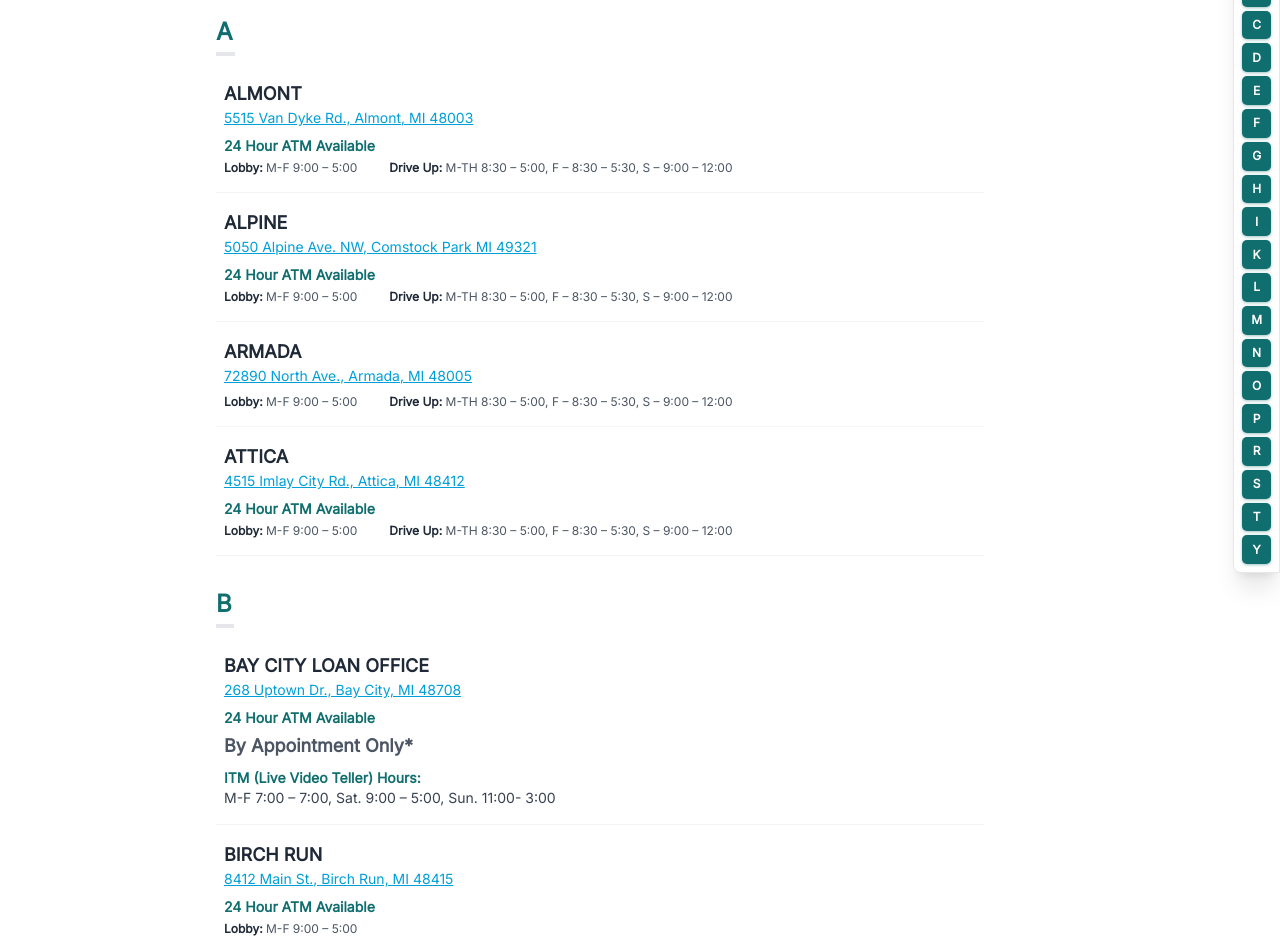
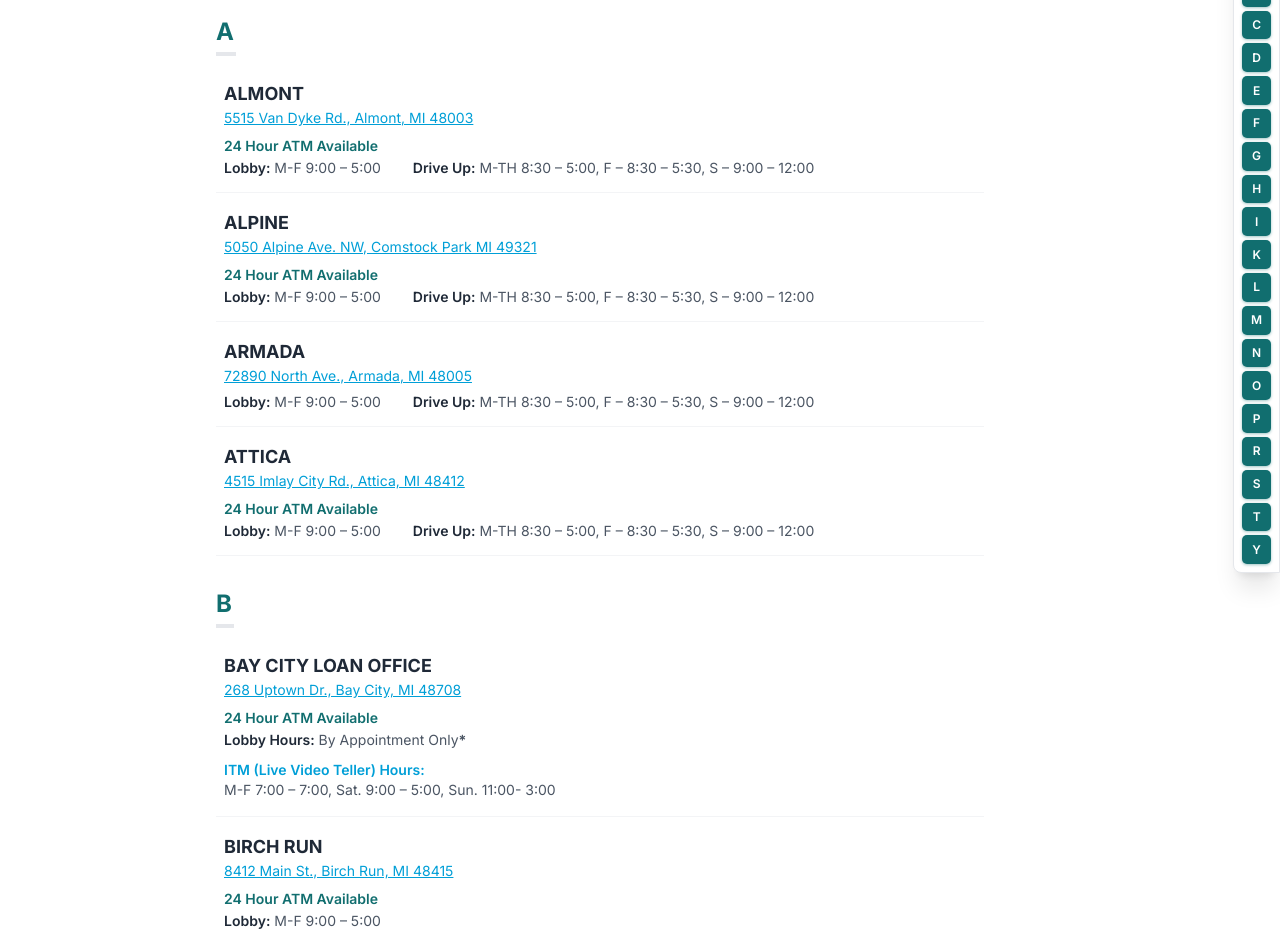
Before and after one commit to ChoiceOneBankLocations/locations, a plain HTML site: page index.html in a window 1280 px wide. Shown: the part 112-1051 px from the top of the page. Drawn offline with nearby package versions, Linux system fonts and the light colour scheme.

Commit message:
Update index.html

```diff
--- a/index.html
+++ b/index.html
@@ -5,7 +5,7 @@
     <meta name="viewport" content="width=device-width, initial-scale=1.0">
     <title>ChoiceOne Bank Locations</title>
     <script src="https://cdn.tailwindcss.com"></script>
-    <link href="https://fonts.googleapis.com/css2?family=Inter:wght+300;400;600;700&display=swap" rel="stylesheet">
+    <link href="https://fonts.googleapis.com/css2?family=Inter:wght@300;400;600;700&display=swap" rel="stylesheet">
     <style>
         /* ChoiceOne Brand Colors */
         :root {
@@ -18,6 +18,14 @@
         .bg-teal { background-color: var(--color-teal); }
         .text-cyan { color: var(--color-cyan); }
         .text-brand-teal { color: var(--color-teal); }
+        /* Custom class for the Loan Office asterisk to maintain font/size but increase weight */
+        .loan-asterisk { font-weight: 700; }
+
+        /* Standardize the look of the hours text itself */
+        .hours-text-normal {
+            color: #4b5563; /* Tailwind gray-700 equivalent for consistency */
+            font-size: 0.875rem; /* text-sm equivalent */
+        }
 
         body {
             font-family: 'Inter', sans-serif;
@@ -90,7 +98,7 @@
             { name: "Birch Run", address: "8412 Main St., Birch Run, MI 48415", lobby: "M-F 9:00 – 5:00", driveUp: "Live Video Teller Available", section: "B", hasATM24: true, isITM: true, type: "Branch" },
             // ITM Location
             { name: "Brighton", address: "134 North First Street, Brighton, MI 48116", lobby: "M-F 9:00 – 5:00", driveUp: "Live Video Teller Available", section: "B", hasATM24: true, isITM: true, type: "Branch" },
-            // ITM Location
+            // ITM Location - Name contains ATM, so no 'ATM ONLY' text is needed in hours section
             { name: "Burt - ATM/ITM", address: "10811 Albee Road, Burt, MI 48417", lobby: "ATM Only", driveUp: "Live Video Teller Available", section: "B", hasATM24: true, isITM: true, type: "ATM Only" },
 
             // C Section
@@ -98,6 +106,7 @@
             { name: "Cedar Springs", address: "4170 17 Mile Rd., NE, Cedar Springs, MI 49319", lobby: "M-F 9:00 – 5:00, S – 9:00 – 12:00", driveUp: "M-TH 8:30 – 5:00, F – 8:30 – 5:30, S – 9:00 – 12:00", section: "C", hasATM24: true, isITM: false, type: "Branch" },
             // ITM Location
             { name: "Chesaning", address: "12771 Brady Rd., Chesaning, MI 48616", lobby: "M-F 9:00 – 5:00, S – 9:00 – 12:00", driveUp: "Live Video Teller Available", section: "C", hasATM24: true, isITM: true, type: "Branch" },
+            // ATM Only Location - Name contains ATM, so no 'ATM ONLY' text is needed in hours section
             { name: "Chesaning - ATM", address: "148 S Chapman St., Chesaning, MI 48616", lobby: "ATM Only", driveUp: "ATM Only (No Drive Up Hours listed)", section: "C", hasATM24: true, isITM: false, type: "ATM Only" },
             { name: "Coopersville", address: "661 West Randall, Coopersville, MI 49404", lobby: "M-F 9:00 – 5:00", driveUp: "M-TH 8:30 – 5:00, F – 8:30 – 5:30, S – 9:00 – 12:00", section: "C", hasATM24: true, isITM: false, type: "Branch" },
 
@@ -112,7 +121,7 @@
             { name: "Fenton", address: "175 N Leroy St., Fenton, MI 48430", lobby: "M-F 9:00 – 5:00, S – 9:00 – 12:00", driveUp: "Live Video Teller Available", section: "F", hasATM24: true, isITM: true, type: "Branch" },
             // ITM Location
             { name: "Fenton: Silver Parkway", address: "15095 Silver Parkway, Fenton, MI 48430", lobby: "M-F 9:00 – 5:00", driveUp: "Live Video Teller Available", section: "F", hasATM24: true, isITM: true, type: "Branch" },
-            // ITM Location
+            // ITM Location - Name contains ATM, so no 'ATM ONLY' text is needed in hours section
             { name: "Fenton: Thompson Rd ATM", address: "3237 W Thompson Rd., Fenton, MI 48430", lobby: "ATM Only", driveUp: "Live Video Teller Available", section: "F", hasATM24: true, isITM: true, type: "ATM Only" },
             // ITM Location
             { name: "Fenton: VG's Food Center", address: "18005 Silver Parkway, Fenton, MI 48430", lobby: "M-F 11:00 – 7:00, Sat. 11:00 – 5:00, Sun. 11:00- 3:00", driveUp: "Live Video Teller Available", section: "F", hasATM24: true, isITM: true, type: "Branch" },
@@ -145,12 +154,14 @@
             { name: "Kent City", address: "450 W. Muskegon, Kent City, MI 49330", lobby: "M-F 9:00 – 5:00, S – 9:00 – 12:00", driveUp: "M-TH 8:30 – 5:00, F – 8:30 – 5:30, S – 9:00 – 12:00", section: "K", hasATM24: true, isITM: false, type: "Branch" },
 
             // L Section
+            // ATM Only Location - Name contains ATM, so no 'ATM ONLY' text is needed in hours section
             { name: "Lapeer Downtown - ATM Only", address: "305 Pine St., Lapeer, MI 48446", lobby: "ATM Only", driveUp: "ATM Only (No Drive Up Hours listed)", section: "L", hasATM24: true, isITM: false, type: "ATM Only" },
             // Loan Office Logic Applied
             { name: "Lapeer Downtown (and Wealth Management)", address: "83 W. Nepessing St., Lapeer, MI 48446", lobby: "By Appointment Only", driveUp: "None listed", section: "L", hasATM24: true, isITM: false, type: "Loan Office" },
             { name: "Lapeer South", address: "637 S. Main St. (M-24), Lapeer, MI 48446", lobby: "M-F 9:00 – 5:00, S – 9:00 – 12:00", driveUp: "M-F 8:30 – 6:00, S – 9:00 – 12:00", section: "L", hasATM24: true, isITM: false, type: "Branch" },
             // ITM Location
             { name: "Linden", address: "107 Main Street, Linden, MI 48451", lobby: "M-F 9:00 – 5:00, S – 9:00 – 12:00", driveUp: "Live Video Teller Available", section: "L", hasATM24: true, isITM: true, type: "Branch" },
+            // ATM Only Location - Name contains ATM, so no 'ATM ONLY' text is needed in hours section
             { name: "Linden Alpine Marketplace - ATM", address: "604 W Broad St., Linden, MI 48451", lobby: "ATM Only", driveUp: "ATM Only (No Drive Up Hours listed)", section: "L", hasATM24: true, isITM: false, type: "ATM Only" },
 
             // M Section
@@ -179,6 +190,7 @@
 
             // R Section
             { name: "Ravenna", address: "3069 Slocum Rd., Ravenna, MI 49451", lobby: "M-F 9:00 – 5:00", driveUp: "M-TH 8:30 – 5:00, F – 8:30 – 5:30, S – 9:00 – 12:00", section: "R", hasATM24: true, isITM: false, type: "Branch" },
+            // ATM Only Location - Name contains ATM, so no 'ATM ONLY' text is needed in hours section
             { name: "Rockford - ATM Only", address: "2770 10 Mile Rd., Rockford, MI 49341", lobby: "ATM Only", driveUp: "ATM Only (No Drive Up Hours listed)", section: "R", hasATM24: true, isITM: false, type: "ATM Only" },
             { name: "Rockford – Division", address: "590 E. Division St. NE, Rockford, MI 49341", lobby: "M-F 9:00 – 5:00", driveUp: "M-TH 8:30 – 5:00, F – 8:30 – 5:30, S – 9:00 – 12:00", section: "R", hasATM24: true, isITM: false, type: "Branch" },
 
@@ -199,7 +211,7 @@
             { name: "Thomas Township", address: "7590 Gratiot Rd., Saginaw, MI 48609", lobby: "M-F 9:00 – 5:00, S – 9:00 – 12:00", driveUp: "Live Video Teller Available", section: "T", hasATM24: true, isITM: true, type: "Branch" },
 
             // Y Section
-            { name: "Yale", address: "3 N. Main St., Yale, MI 48097", lobby: "M-F 9:00 – 5:00, S – 9:00 – 12:00", driveUp: "M-TH 8:30 – 5:00, F – 8:30 – 5:30, S – 9:00 – 12:00", section: "Y", hasATM24: true, isITM: false, type: "Branch" },
+            { name: "Yale", address: "3 N. Main St., Yale, MI 40000", lobby: "M-F 9:00 – 5:00, S – 9:00 – 12:00", driveUp: "M-TH 8:30 – 5:00, F – 8:30 – 5:30, S – 9:00 – 12:00", section: "Y", hasATM24: true, isITM: false, type: "Branch" },
 
         ];
 
@@ -274,45 +286,60 @@
                         const searchQuery = `${location.name} ChoiceOne Bank, ${addressText}`;
                         const mapUrl = getMapUrl(searchQuery);
 
-                        // Determine Hours Content Based on Location Type
+                        // Initialize content variables
                         let hoursContent = '';
                         let hoursClass = 'flex flex-wrap gap-x-8 gap-y-1 text-sm md:text-xs';
-                        let driveUpHoursDisplay = location.driveUp || 'None listed';
+                        let atmNote = '';
+                        let itmNote = '';
 
 
-                        if (location.type === "ATM Only") {
-                            // ATM ONLY
-                            hoursContent = `<p class="text-gray-600 font-semibold text-lg">ATM ONLY</p>`;
-                            hoursClass = 'text-center';
-                        } else if (location.type === "Loan Office") {
-                            // LOAN OFFICE / WEALTH MANAGEMENT
+                        // --- ATM NOTE (always first after address) ---
+                        if (location.hasATM24 === true) {
+                            atmNote = '<p class="text-sm font-semibold text-teal mt-1">24 Hour ATM Available</p>';
+                        }
 
-                            // *** CRITICAL FIX: Only set this hours content if the location is NOT an ITM office. ***
-                            // For ITM Loan Offices (like Bay City), the ITM hours will serve as the primary visible hours.
-                            if (!location.isITM) {
-                                hoursContent = `<p class="text-gray-600 font-semibold text-lg">By Appointment Only*</p>`;
+
+                        // --- HOURS CONTENT LOGIC ---
+
+                        const isNamedATM = location.name.toUpperCase().includes("ATM");
+                        const isATMOnly = location.type === "ATM Only";
+                        const isLoanOffice = location.type === "Loan Office";
+
+
+                        if (isATMOnly) {
+                             // If it's an ATM-Only location, suppress the hours content block entirely
+                             // if the ATM label is in the name, otherwise show "ATM ONLY".
+                             if (!isNamedATM) {
+                                hoursContent = `<p class="text-gray-600 font-semibold text-lg">ATM ONLY</p>`;
                                 hoursClass = 'text-center';
-                            } else {
-                                // For ITM Loan Offices, we skip this block entirely so the area is clean for the ITM note.
+                             } else {
                                 hoursContent = ``;
                                 hoursClass = '';
-                            }
-
-                            driveUpHoursDisplay = null; // Suppress Drive-Up line for all Loan Offices
-
+                             }
+                        } else if (isLoanOffice) {
+                            // LOAN OFFICE / WEALTH MANAGEMENT
+                            hoursContent = `
+                                <p class="hours-text-normal">
+                                    <span class="font-semibold text-gray-800">Lobby Hours:</span> By Appointment Only<span class="loan-asterisk">*</span>
+                                </p>
+                            `;
+                            // Use standard hours class for left alignment
+                            hoursClass = 'flex flex-wrap gap-x-8 gap-y-1 text-sm md:text-xs';
                         } else {
                             // STANDARD BRANCH LOGIC
                             const lobbyText = location.lobby || 'None listed';
+                            let driveUpHoursDisplay = location.driveUp || 'None listed';
 
                             hoursContent = `
-                                <p class="text-gray-600">
+                                <p class="hours-text-normal">
                                     <span class="font-semibold text-gray-800">Lobby:</span> ${lobbyText}
                                 </p>
                             `;
 
+                            // Only show Drive Up if it's actual hours or "None listed", not the ITM placeholder
                             if (driveUpHoursDisplay && driveUpHoursDisplay !== 'None listed' && driveUpHoursDisplay !== 'Live Video Teller Available') {
                                 hoursContent += `
-                                    <p class="text-gray-600">
+                                    <p class="hours-text-normal">
                                         <span class="font-semibold text-gray-800">Drive Up:</span> ${driveUpHoursDisplay}
                                     </p>
                                 `;
@@ -320,31 +347,21 @@
                             hoursClass = 'flex flex-wrap gap-x-8 gap-y-1 text-sm md:text-xs';
                         }
 
-                        // Conditional ITM Note (applied to all location types with ITM)
-                        let itmNote = '';
-                        // For ITM Loan Offices (like Bay City), show the By Appointment note BEFORE the hours.
-                        if (location.isITM === true && location.type === "Loan Office") {
-                             itmNote += `<p class="text-gray-600 font-semibold text-lg mb-2">By Appointment Only*</p>`;
-                        }
 
+                        // --- ITM NOTE LOGIC (Always a separate block) ---
                         if (location.isITM === true) {
-                            itmNote += `
-                                <div class="mt-1 text-sm text-center md:text-left">
-                                    <p class="font-semibold text-brand-teal">ITM (Live Video Teller) Hours:</p>
-                                    <p class="text-gray-700">${ITM_HOURS_TEXT}</p>
+                            // Add a top margin for spacing, adjusting if no hours content was rendered (e.g. Loan Office with only ITM or Named ATM Only)
+                            const topMargin = (hoursContent.trim().length > 0) ? 'mt-3' : 'mt-1';
+
+                            itmNote = `
+                                <div class="${topMargin} text-sm text-center md:text-left">
+                                    <p class="font-semibold text-cyan">ITM (Live Video Teller) Hours:</p>
+                                    <p class="hours-text-normal">${ITM_HOURS_TEXT}</p>
                                 </div>
                             `;
                         }
 
-                        // Conditional 24 Hour ATM Note (standard ATM functionality)
-                        let atmNote = '';
-                        if (location.hasATM24 === true) {
-                            // If the location is a Loan Office, the ATM Note should go right after the address/map link.
-                            // If it's a standard Branch, it goes before the ITM note, if any.
-                            atmNote = '<p class="text-sm font-semibold text-teal mt-1">24 Hour ATM Available</p>';
-                        }
-
-
+                        // Combine all parts into the final HTML structure
                         const locationEntry = document.createElement('div');
                         locationEntry.className = 'location-entry transition duration-150 hover:bg-gray-50 border-b border-gray-100 py-4';
                         locationEntry.innerHTML = `
@@ -357,7 +374,7 @@
                                     </a>
                                 </div>
 
-                                ${location.hasATM24 ? atmNote : ''}
+                                ${atmNote}
 
                                 <div class="mt-1 ${hoursClass}">
                                     ${hoursContent}
```
